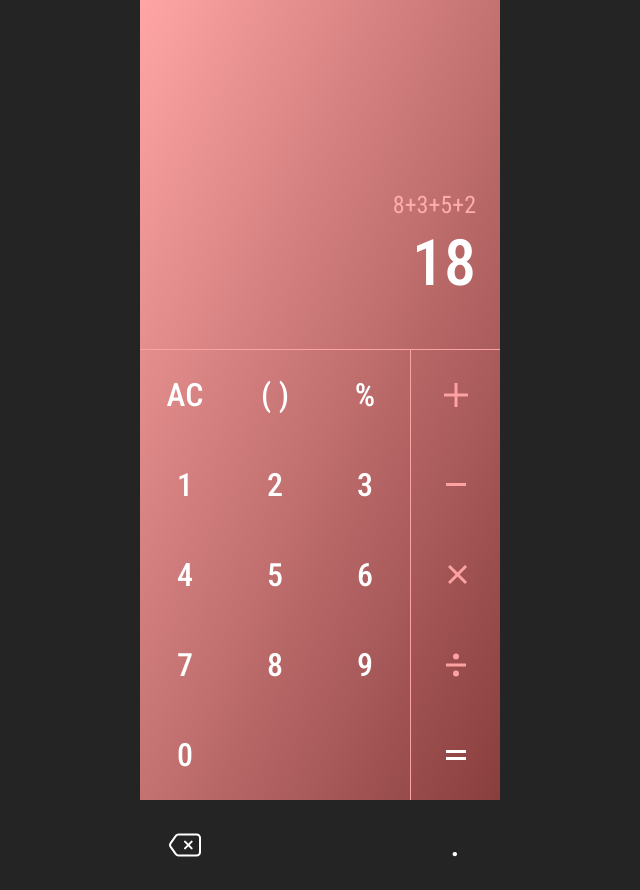
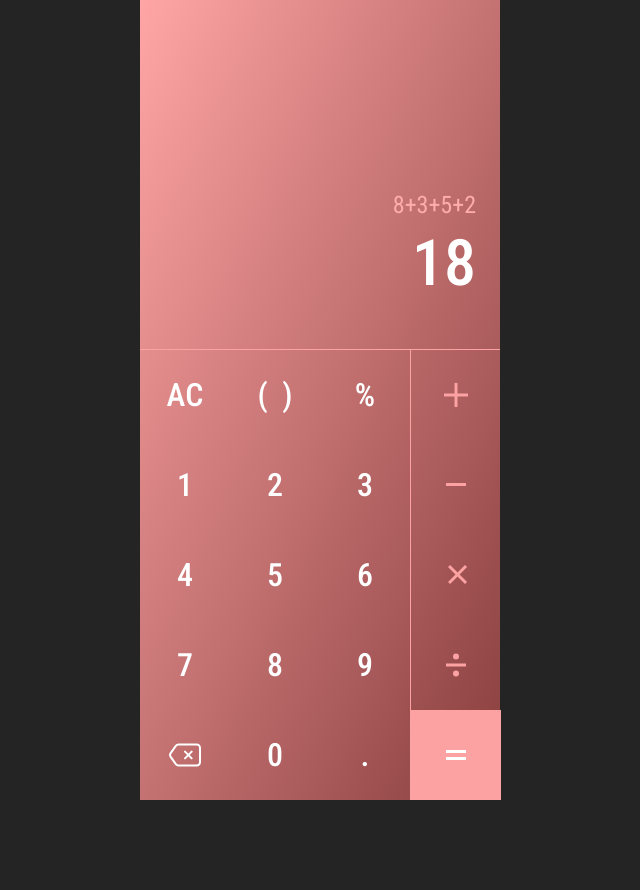
Before and after one commit to NatalieKalinkina/calculator-react-ts, a React (Vite) app: page / in a window 1280 px wide. Shown: the whole page, without its empty margins (320-960 px from the left). After the commit the page ends 800 px from the top, so only its background shows below. Built offline with nearby package versions, Linux system fonts and the light colour scheme.

Commit message:
feat: markup finished

```diff
--- a/src/components/IconButton/IconButton.css
+++ b/src/components/IconButton/IconButton.css
@@ -4,27 +4,27 @@
   background-repeat: no-repeat;
 }
 
-.icon-button_type_plus {
+#icon-button_type_plus {
   background-image: url('../../assets/plus_icon.svg');
 }
 
-.icon-button_type_minus {
+#icon-button_type_minus {
   background-image: url('../../assets/minus_icon.svg');
 }
 
-.icon-button_type_multiplication {
+#icon-button_type_multiplication {
   background-image: url('../../assets/multiplication_icon.svg');
 }
 
-.icon-button_type_devision {
+#icon-button_type_devision {
   background-image: url('../../assets/division_icon.svg');
 }
 
-.icon-button_type_total {
+#icon-button_type_total {
   background-color: #fca2a2;
   background-image: url('../../assets/total_icon.svg');
 }
 
-.icon-button_type_delete {
+#icon-button_type_delete {
   background-image: url('../../assets/delete_icon.svg');
 }
--- a/src/components/IconButton/IconButton.tsx
+++ b/src/components/IconButton/IconButton.tsx
@@ -1,5 +1,11 @@
 import './IconButton.css';
 
 export const IconButton = ({ type }) => {
-  return <button className={`button icon-button icon-button_type_${type}`}></button>;
+  return (
+    <button
+      className="button icon-button"
+      id={`icon-button_type_${type}`}
+      onClick={() => console.log({ type })}
+    ></button>
+  );
 };
--- a/src/components/Keyboard/Keyboard.css
+++ b/src/components/Keyboard/Keyboard.css
@@ -1,8 +1,15 @@
 .keyboard {
   display: grid;
   grid-template-columns: 270px 90px;
-  grid-template-rows: 90px 360px;
+  grid-template-rows: 90px 270px;
   grid-template-areas:
     'optional count'
-    'numbers count';
+    'numbers count'
+    'bottom count';
 }
+
+.keyboard__bottom {
+  display: flex;
+  justify-content: space-between;
+  grid-area: bottom;
+}
--- a/src/components/Keyboard/Keyboard.tsx
+++ b/src/components/Keyboard/Keyboard.tsx
@@ -11,8 +11,10 @@ export const Keyboard = () => {
       <OptionalButtons />
       <CountButtons />
       <Numbers />
-      <IconButton type="delete" />
-      <TextButton text="." />
+      <div className="keyboard__bottom">
+        <IconButton type="delete" />
+        <TextButton text="." />
+      </div>
     </section>
   );
 };
--- a/src/components/Numbers/Numbers.css
+++ b/src/components/Numbers/Numbers.css
@@ -3,4 +3,5 @@
   grid-template-columns: repeat(3, 90px);
   grid-template-rows: repeat(4, 90px);
   grid-area: numbers;
+  z-index: 1;
 }
--- a/src/components/Numbers/Numbers.tsx
+++ b/src/components/Numbers/Numbers.tsx
@@ -3,7 +3,7 @@ import { TextButton } from '../TextButton/TextButton';
 
 export const Numbers = () => {
   const nums = [1, 2, 3, 4, 5, 6, 7, 8, 9, 0].map(num => {
-    return <TextButton text={num} />;
+    return <TextButton text={num} key={num} />;
   });
 
   return <section className="nums"> {nums} </section>;
--- a/src/components/OptionalButtons/OptionalButtons.tsx
+++ b/src/components/OptionalButtons/OptionalButtons.tsx
@@ -5,7 +5,7 @@ export const OptionalButtons = () => {
   return (
     <section className="optional-buttons">
       <TextButton text="AC" />
-      <TextButton text="( )" />
+      <TextButton text="(&ensp;)" />
       <TextButton text="%" />
     </section>
   );
--- a/src/components/TextButton/TextButton.css
+++ b/src/components/TextButton/TextButton.css
@@ -10,3 +10,7 @@
   width: 90px;
   height: 90px;
 }
+
+#text-button_type_0 {
+  grid-column-start: 2;
+}
--- a/src/components/TextButton/TextButton.tsx
+++ b/src/components/TextButton/TextButton.tsx
@@ -1,5 +1,13 @@
 import './TextButton.css';
 
 export const TextButton = ({ text }) => {
-  return <button className="button text-button">{text}</button>;
+  return (
+    <button
+      className="button text-button"
+      id={text == '0' ? `text-button_type_0` : ''}
+      onClick={() => console.log({ text })}
+    >
+      {text}
+    </button>
+  );
 };
```
